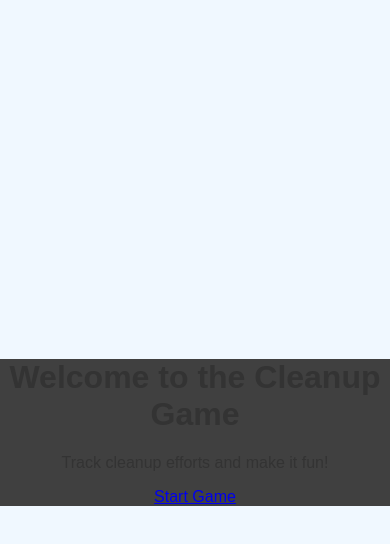
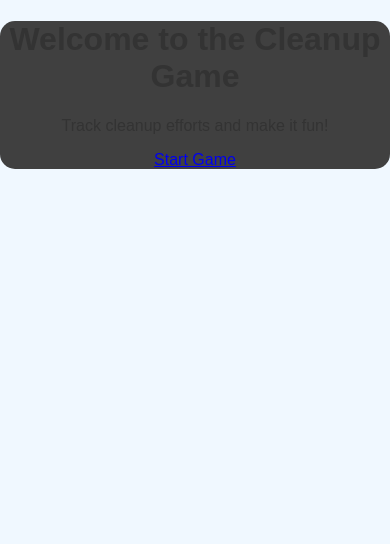
Before and after one commit to bischrob/cleanup_game, a React (Vite) app: page / in a window 390 px wide. Shown: the top 544 px of the page. Built offline with nearby package versions, Linux system fonts and the light colour scheme.

Commit message:
Keep cleanup game usable on phone screens (#2)

```diff
--- a/src/main.css
+++ b/src/main.css
@@ -1,14 +1,18 @@
 /* cleanup_game_tracker.css */
+* {
+  box-sizing: border-box;
+}
+
+#root {
+  width: 100%;
+}
 body {
   margin: 0;
   padding: 0;
   font-family: 'Arial', sans-serif;
   background-color: #f0f8ff;
   color: #333;
-  height: 100vh;
-  display: flex;
-  justify-content: center;
-  align-items: center;
+  min-height: 100vh;
   text-align: center;
 }
 
@@ -31,13 +35,14 @@ body {
 
 .columns {
   display: grid;
-  grid-template-columns: 1fr 1fr;
+  grid-template-columns: repeat(2, minmax(0, 1fr));
   gap: 1.5rem;
   width: 100%;
   max-width: 1000px;
 }
 
 .card {
+  min-width: 0;
   padding: 1.5rem;
   border-radius: 1rem;
   box-shadow: 0 8px 16px rgba(0, 0, 0, 0.4);
@@ -72,7 +77,10 @@ body {
 
 .score-button {
   width: 100%;
-  height: 60vh;
+  min-height: 10rem;
+  height: clamp(10rem, 35vh, 20rem);
+  padding: 1rem;
+  overflow-wrap: anywhere;
   font-size: 1.5rem;
   font-weight: bold;
   border: none;
@@ -132,5 +140,23 @@ body {
 
 .container {
   background-color: #404040;
-  border-radius: 15
+  border-radius: 15px;
 }
+@media (max-width: 600px) {
+  .columns {
+    grid-template-columns: 1fr;
+  }
+
+  .card {
+    padding: 1rem;
+  }
+
+  .score-box {
+    height: 6rem;
+  }
+
+  .score-button {
+    min-height: 8rem;
+    height: 8rem;
+  }
+}
```
